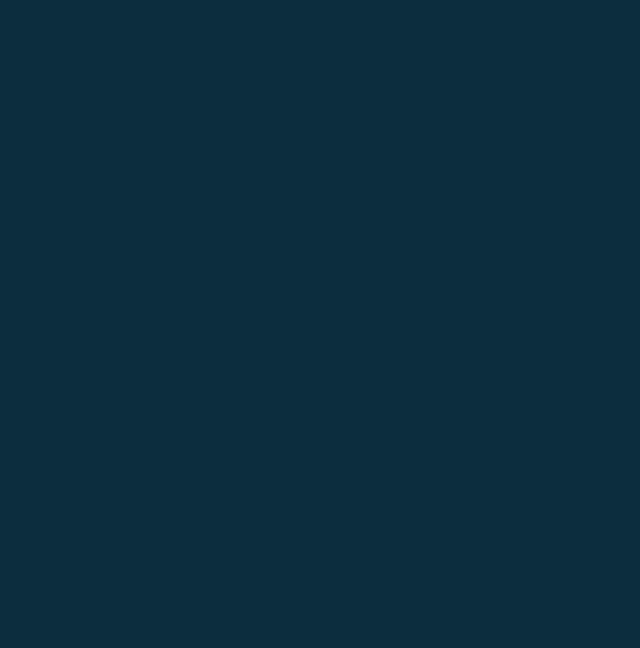
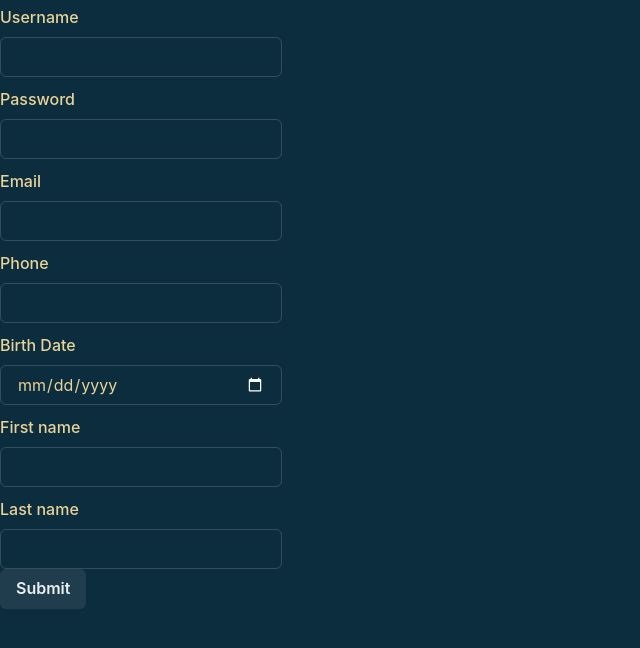
Before and after one commit to kalfany2k/R-D, a React (Vite) app: page /register in a window 1280 px wide. Before the commit this address had no page. Shown: the top 648 px of the page, without its empty margins (0-640 px from the left). Built offline with nearby package versions, Linux system fonts and the light colour scheme.

Commit message:
Added create user

```diff
--- a/src/App.tsx
+++ b/src/App.tsx
@@ -1,30 +1,39 @@
 import { useEffect, useState } from "react";
-import { BrowserRouter as Router } from "react-router-dom";
-import { Routes, Route } from "react-router-dom";
+import {
+  BrowserRouter as Router,
+  Route,
+  Navigate,
+  Routes,
+  useNavigate,
+} from "react-router-dom";
 import Home from "./Components/Home";
+import RegisterPage from "./Components/RegisterPage";
 
 function App() {
   const [isLoggedIn, setLoggedIn] = useState(false);
+  const sessionToken = localStorage.getItem("sessionToken");
 
   useEffect(() => {
     const accessToken = localStorage.getItem("accessToken");
     const sessionToken = localStorage.getItem("sessionToken");
 
     setLoggedIn(accessToken !== null && sessionToken !== null);
-  }, []);
+  }, [localStorage.getItem("sessionToken")]);
 
   return (
     <>
       <Router>
         <Routes>
+          <Route path="/" element={<Home />} />
           {isLoggedIn ? (
             <Route
-              path={"/" + localStorage.getItem("sessionToken")}
+              path={"/" + sessionToken?.substring(0, 10)}
               element={<Home />}
             />
           ) : (
-            <Route path="/" element={<Home />} />
+            <></>
           )}
+          <Route path="/register" element={<RegisterPage />} />
         </Routes>
       </Router>
     </>
--- a/src/Components/Home.tsx
+++ b/src/Components/Home.tsx
@@ -4,7 +4,7 @@ import NavBar from "./NavBar";
 import SearchBar from "./SearchBar";
 import EventGrid from "./EventGrid";
 
-function App() {
+function Home() {
   const [isMenuActive, setMenuActive] = useState(false);
 
   return (
@@ -33,4 +33,4 @@ function App() {
   );
 }
 
-export default App;
+export default Home;
--- a/src/Components/LoginButton.tsx
+++ b/src/Components/LoginButton.tsx
@@ -1,4 +1,4 @@
-import React, { useState } from "react";
+import React, { useEffect, useState } from "react";
 import {
   Button,
   Text,
@@ -6,6 +6,7 @@ import {
   FormLabel,
   HStack,
   Input,
+  Flex,
 } from "@chakra-ui/react";
 import "bootstrap-icons/font/bootstrap-icons.css";
 import { useNavigate } from "react-router-dom";
@@ -17,11 +18,16 @@ const LoginButton = () => {
   const [password, setPassword] = useState("");
   const navigate = useNavigate();
 
+  const handleCreateAccount = () => {
+    navigate("/register");
+  };
+
   const handleSubmitForm = (event: React.FormEvent<HTMLFormElement>) => {
     event.preventDefault();
 
     login(username, password).then(() => {
-      navigate("/" + localStorage.getItem("sessionToken"));
+      navigate("/" + localStorage.getItem("sessionToken")?.substring(0, 10));
+      window.location.reload();
     });
   };
 
@@ -89,9 +95,21 @@ const LoginButton = () => {
                   value={password}
                 ></Input>
               </FormControl>
-              <Button type="submit" marginTop="10px">
-                Login
-              </Button>
+
+              <Flex flexDirection="row" alignItems="center">
+                <Button type="submit" marginTop="10px">
+                  Login
+                </Button>
+                <Text
+                  paddingTop="0.6rem"
+                  paddingLeft="1rem"
+                  fontSize={18}
+                  cursor="pointer"
+                  onClick={handleCreateAccount}
+                >
+                  Don't have an account?
+                </Text>
+              </Flex>
             </form>
           </div>
         </div>
--- /dev/null
+++ b/src/Components/RegisterPage.tsx
@@ -0,0 +1,93 @@
+import { Button, Flex, FormControl, FormLabel, Input } from "@chakra-ui/react";
+import React, { useState } from "react";
+import { register } from "../services/user-auth";
+
+const RegisterPage = () => {
+  const [username, setUsername] = useState("");
+  const [password, setPassword] = useState("");
+  const [email, setEmail] = useState("");
+  const [phone, setPhone] = useState("");
+  const [birthDate, setBirthDate] = useState("");
+  const [firstName, setFirstName] = useState("");
+  const [lastName, setLastName] = useState("");
+
+  const handleRegisterRequest = (event: React.FormEvent<HTMLFormElement>) => {
+    event.preventDefault();
+
+    register(username, password, email, phone, birthDate, firstName, lastName);
+  };
+
+  return (
+    <div
+      style={{
+        width: "100%",
+        height: "50vw",
+        overflow: "hidden",
+      }}
+    >
+      <Flex direction="column" align="flex-start">
+        <form onSubmit={handleRegisterRequest}>
+          <FormControl id="username" paddingTop="5px">
+            <FormLabel>Username</FormLabel>
+            <Input
+              onChange={(e) => setUsername(e.target.value)}
+              type="text"
+              value={username}
+            />
+          </FormControl>
+          <FormControl id="password" paddingTop="10px">
+            <FormLabel>Password</FormLabel>
+            <Input
+              onChange={(e) => setPassword(e.target.value)}
+              type="text"
+              value={password}
+            />
+          </FormControl>
+          <FormControl id="email" paddingTop="10px">
+            <FormLabel>Email</FormLabel>
+            <Input
+              onChange={(e) => setEmail(e.target.value)}
+              type="email"
+              value={email}
+            />
+          </FormControl>
+          <FormControl id="phone" paddingTop="10px">
+            <FormLabel>Phone</FormLabel>
+            <Input
+              onChange={(e) => setPhone(e.target.value)}
+              type="tel"
+              value={phone}
+            />
+          </FormControl>
+          <FormControl id="birthDate" paddingTop="10px">
+            <FormLabel>Birth Date</FormLabel>
+            <Input
+              onChange={(e) => setBirthDate(e.target.value)}
+              type="date"
+              value={birthDate}
+            />
+          </FormControl>
+          <FormControl id="firstName" paddingTop="10px">
+            <FormLabel>First name</FormLabel>
+            <Input
+              onChange={(e) => setFirstName(e.target.value)}
+              type="string"
+              value={firstName}
+            />
+          </FormControl>
+          <FormControl id="lastName" paddingTop="10px">
+            <FormLabel>Last name</FormLabel>
+            <Input
+              onChange={(e) => setLastName(e.target.value)}
+              type="string"
+              value={lastName}
+            />
+          </FormControl>
+          <Button type="submit">Submit</Button>
+        </form>
+      </Flex>
+    </div>
+  );
+};
+
+export default RegisterPage;
--- a/src/services/user-auth.ts
+++ b/src/services/user-auth.ts
@@ -8,3 +8,23 @@ export const login = (username: string, password: string) => {
       localStorage.setItem("sessionToken", response.data.refresh);
     });
 };
+
+export const register = (
+  username: string,
+  password: string,
+  email: string,
+  phone: string,
+  birthDate: string,
+  firstName: string,
+  lastName: string
+) => {
+  return apiClient.post("/product/customers/register/", {
+    username,
+    password,
+    email,
+    phone,
+    birthDate,
+    firstName,
+    lastName,
+  });
+};
```
